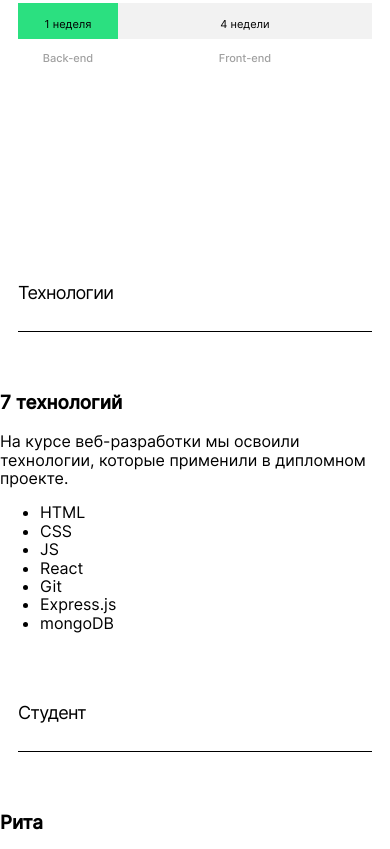
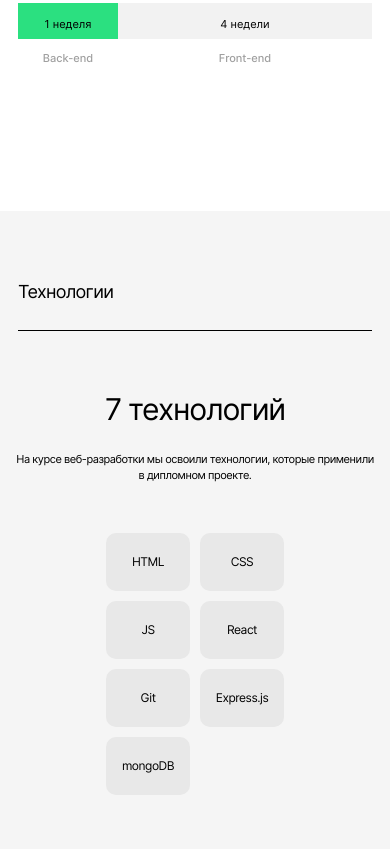
Before and after one commit to RitaKruglova/movies-explorer-frontend, a React app: page / in a window 390 px wide. Shown: the part 1140-1989 px from the top of the page. Built offline with nearby package versions, Linux system fonts and the light colour scheme.

Commit message:
feat: add steles for techs for all resolutions

```diff
--- a/src/components/AboutProject/AboutProject.css
+++ b/src/components/AboutProject/AboutProject.css
@@ -62,7 +62,7 @@
 
 @media screen and (max-width: 768px) {
   .about-project {
-    height: 495px;
+    height: 585px;
   }
   .about-project__description {
     max-width: 668px;
@@ -81,14 +81,14 @@
   }
 
   .about-project__table {
-    margin: 110px 35px 0 50px;
+    margin: 110px 25px 0 50px;
     grid-template-columns: 140px 1fr;
   }
 }
 
 @media screen and (max-width: 500px) {
   .about-project {
-    height: 572px;
+    height: 641px;
   }
   .about-project__description {
     display: block;
--- a/src/components/MainPageTitle/MainPageTitle.css
+++ b/src/components/MainPageTitle/MainPageTitle.css
@@ -1,7 +1,8 @@
 .main-page-title {
   border-bottom: 1px solid black;
   max-width: 1140px;
-  margin: 110px 50px 0 70px;
+  padding: 110px 0 0;
+  margin: 0 50px 0 70px;
 }
 
 .main-page-title__text {
@@ -13,16 +14,22 @@
   margin: 0 0 23px;
 }
 
+.main-page-title_place_techs {
+  padding: 100px 0 0;
+}
+
 @media screen and (max-width: 768px) {
   .main-page-title {
     max-width: 668px;
-    margin: 90px 35px 70px 50px;
+    padding: 90px 0 0 0;
+    margin: 0 25px 0 50px;
   }
 }
 
 @media screen and (max-width: 500px) {
   .main-page-title {
-    margin: 70px 18px 60px;
+    padding: 70px 0 0;
+    margin: 0 18px 60px;
   }
 
   .main-page-title__text {
--- a/src/components/MainPageTitle/MainPageTitle.js
+++ b/src/components/MainPageTitle/MainPageTitle.js
@@ -1,6 +1,6 @@
-function MainPageTitle({text}) {
+function MainPageTitle({text, isPlaceTechs}) {
   return (
-    <div className="main-page-title">
+    <div className={`main-page-title${isPlaceTechs ? " main-page-title_place_techs" : ""}`}>
       <h2 className="main-page-title__text">{text}</h2>
     </div>
   )
--- a/src/components/Promo/Promo.css
+++ b/src/components/Promo/Promo.css
@@ -44,7 +44,7 @@
   }
 
   .promo__title {
-    font-size: 5vw;
+    font-size: 5.1vw;
     line-height: 50px;
     width: 88vw;
     text-align: center;
--- a/src/components/Techs/Techs.css
+++ b/src/components/Techs/Techs.css
@@ -0,0 +1,109 @@
+.techs {
+  background-color: #F5F5F5;
+  height: 625px;
+  width: 100%;
+}
+
+.techs__title {
+  font-size: 50px;
+  font-style: normal;
+  font-weight: 400;
+  line-height: 58px;
+  letter-spacing: -2px;
+  text-align: center;
+  margin: 90px auto 26px;
+  max-width: 600px;
+  padding-left: 20px;
+}
+
+.techs__subtitle {
+  font-size: 14px;
+  font-style: normal;
+  font-weight: 400;
+  line-height: 20px;
+  letter-spacing: -0.56px;
+  text-align: center;
+  max-width: 460px;
+  margin: 0 auto 100px auto;
+  padding-left: 20px;
+}
+
+.techs__list {
+  list-style: none;
+  max-width: 690px;
+  display: grid;
+  grid-template-columns: repeat(7, 1fr);
+  column-gap: 10px;
+  margin: 0 auto 0;
+  padding-left: 20px;
+}
+
+.techs__list-cell {
+  font-size: 14px;
+  font-style: normal;
+  font-weight: 400;
+  line-height: normal;
+  letter-spacing: -0.56px;
+  background-color: #E8E8E8;
+  border-radius: 10px;
+  text-align: center;
+  padding: 21px 0 22px;
+}
+
+@media screen and (max-width: 768px) {
+  .techs {
+    height: 567px;
+  }
+
+  .techs__title {
+    margin: 80px auto 22px;
+  }
+
+  .techs__subtitle {
+    font-size: 12px;
+    line-height: 18px;
+    letter-spacing: -0.48px;
+    margin: 0 auto 83px auto;
+  }
+
+  .techs__list {
+    max-width: 648px;
+    grid-template-columns: repeat(auto-fit, 84px);
+    row-gap: 10px;
+  }
+
+  .techs__list-cell {
+    font-size: 12px;
+    letter-spacing: -0.48px;
+  }
+}
+
+@media screen and (max-width: 500px) {
+  .techs {
+    height: 651px;
+  }
+
+  .techs__title {
+    font-size: 30px;
+    line-height: normal;
+    letter-spacing: -1.2px;
+    margin: 0 auto 24px;
+    padding: 0;
+  }
+
+  .techs__subtitle {
+    font-size: 11px;
+    line-height: 16px;
+    letter-spacing: -0.44px;
+    padding: 0;
+    margin: 0 14px 50px;
+    max-width: 472px;
+  }
+
+  .techs__list {
+    margin: 0 71px;
+    padding: 0;
+    justify-content: center;
+  }
+
+}
--- a/src/components/Techs/Techs.js
+++ b/src/components/Techs/Techs.js
@@ -3,7 +3,7 @@ import MainPageTitle from "../MainPageTitle/MainPageTitle";
 function Techs() {
   return (
     <section className="techs">
-      <MainPageTitle text="Технологии" />
+      <MainPageTitle text="Технологии" isPlaceTechs={true} />
       <h3 className="techs__title">7 технологий</h3>
       <p className="techs__subtitle">На курсе веб-разработки мы освоили технологии, которые применили в дипломном проекте.</p>
       <ul className="techs__list">
--- a/src/index.css
+++ b/src/index.css
@@ -14,3 +14,4 @@
 @import url(./components/NavTab/NavTab.css);
 @import url(./components/AboutProject/AboutProject.css);
 @import url(./components/MainPageTitle/MainPageTitle.css);
+@import url(./components/Techs/Techs.css);
```
